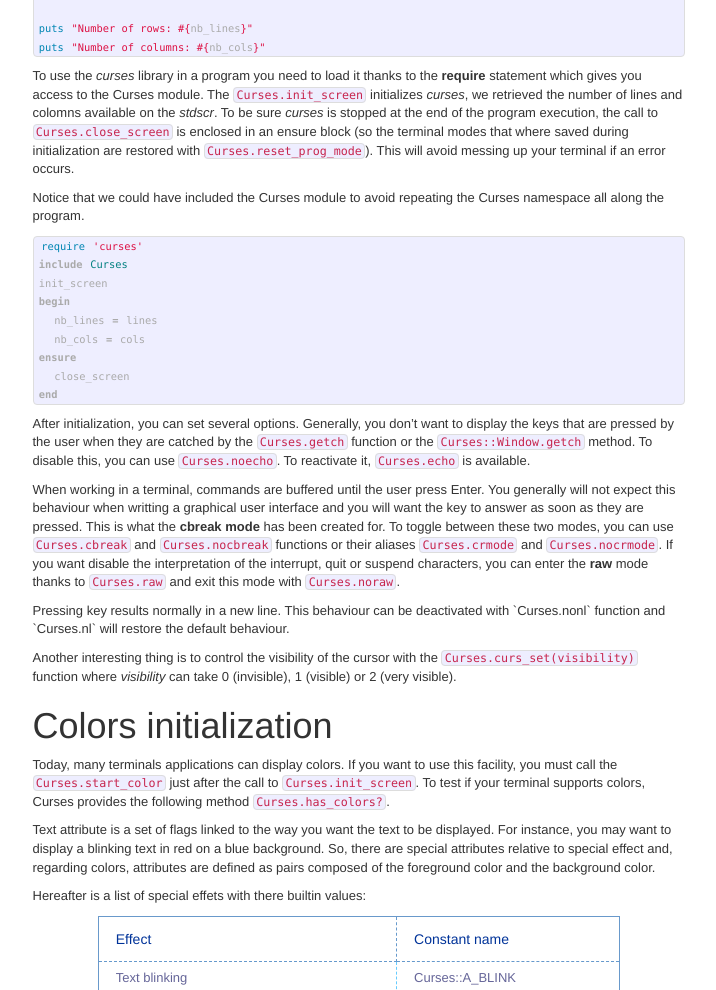
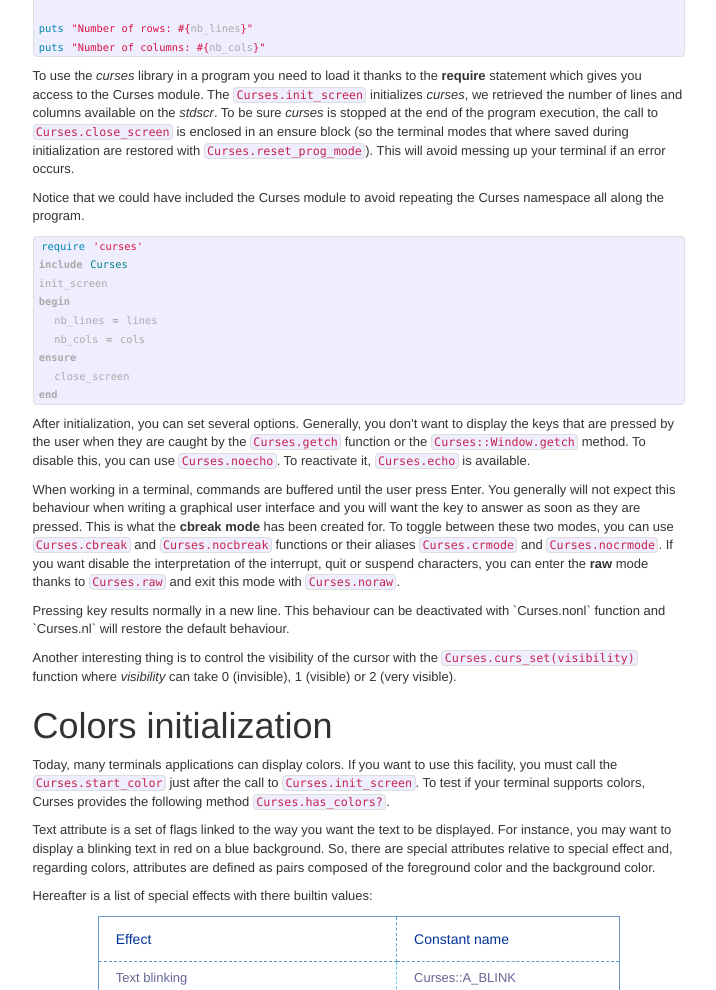
Before and after one commit to stac47/stac47.github.io, a Jekyll site: the page built from _posts/2014-01-21-ruby-and-curses-tutorial.markdown, in a window 1280 px wide and 1400 px high, scrolled down 1230 px. Shown: the part 173-1163 px from the top of the window, without its empty margins (525-1241 px from the left). Built offline with Jekyll 4.4.1, drawn with Linux system fonts in a browser that asks for light colours; Markdown is read by kramdown in place of the engine named in the settings; some of the changed text lies outside the part shown.

Commit message:
Fix typos in ruby and curses tutorial

```diff
--- a/_posts/2014-01-21-ruby-and-curses-tutorial.markdown
+++ b/_posts/2014-01-21-ruby-and-curses-tutorial.markdown
@@ -85,7 +85,7 @@ puts "Number of columns: #{nb_cols}"
 To use the *curses* library in a program you need to load it thanks to the
 **require** statement which gives you access to the Curses module. The
 `Curses.init_screen` initializes *curses*, we retrieved the number of lines and
-colomns available on the *stdscr*. To be sure *curses* is stopped at the end of
+columns available on the *stdscr*. To be sure *curses* is stopped at the end of
 the program execution, the call to `Curses.close_screen` is enclosed in an ensure
 block (so the terminal modes that where saved during initialization are
 restored with `Curses.reset_prog_mode`). This will avoid messing up your
@@ -107,12 +107,12 @@ end
 {% endhighlight %}
 
 After initialization, you can set several options. Generally, you don't want to
-display the keys that are pressed by the user when they are catched by the
+display the keys that are pressed by the user when they are caught by the
 `Curses.getch` function or the `Curses::Window.getch` method. To disable this,
 you can use `Curses.noecho`. To reactivate it, `Curses.echo` is available.
 
 When working in a terminal, commands are buffered until the user press Enter.
-You generally will not expect this behaviour when writting a graphical user
+You generally will not expect this behaviour when writing a graphical user
 interface and you will want the key to answer as soon as they are pressed. This
 is what the **cbreak mode** has been created for. To toggle between these two
 modes, you can use `Curses.cbreak` and `Curses.nocbreak` functions or their
@@ -141,7 +141,7 @@ blue background. So, there are special attributes relative to special effect
 and, regarding colors, attributes are defined as pairs composed of the
 foreground color and the background color.
 
-Hereafter is a list of special effets with there builtin values:
+Hereafter is a list of special effects with there builtin values:
 
 | Effect                              | Constant name                |
 | ----------------------------------- | ---------------------------- |
```
Also changed, not shown: other parts of _posts/2014-01-21-ruby-and-curses-tutorial.markdown (+5 -5 lines).
